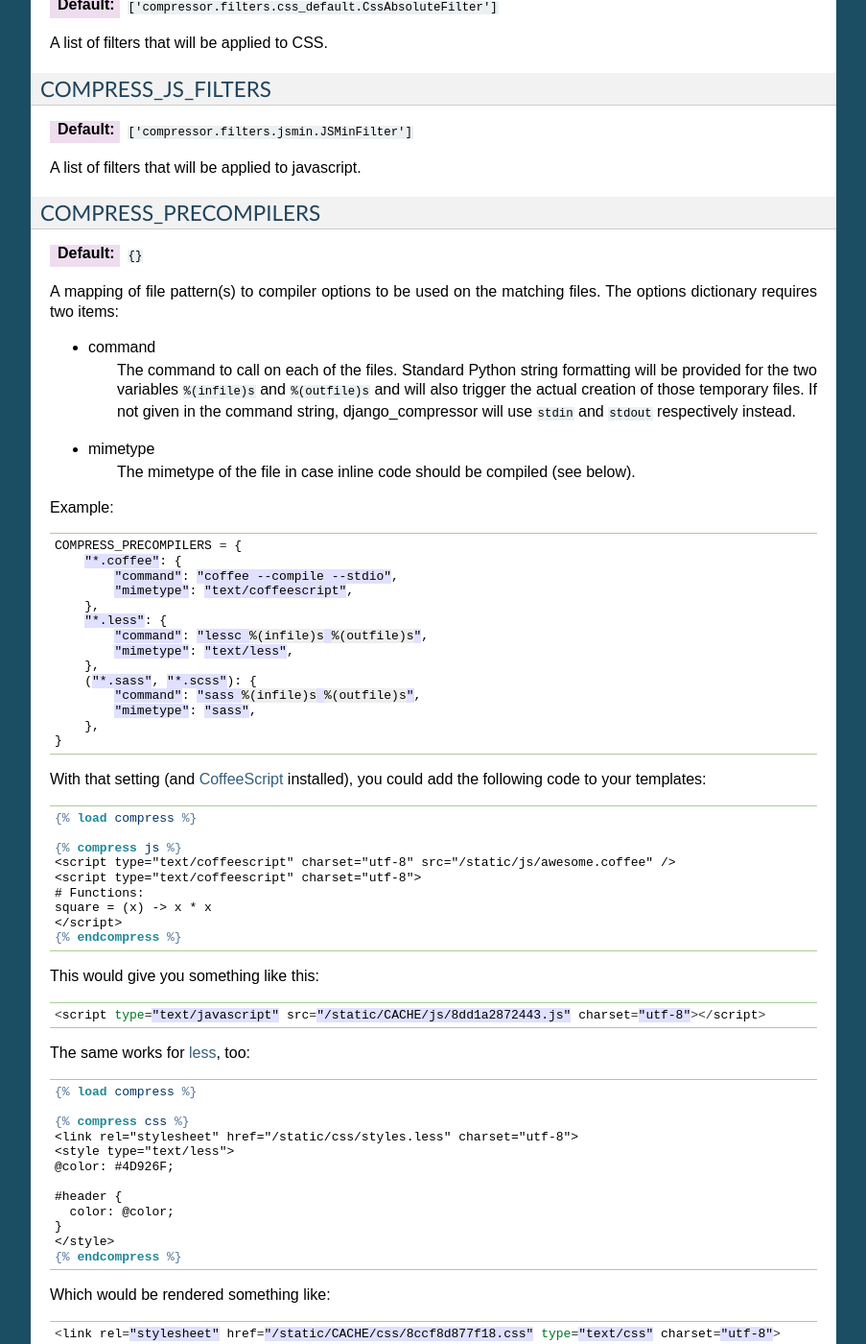
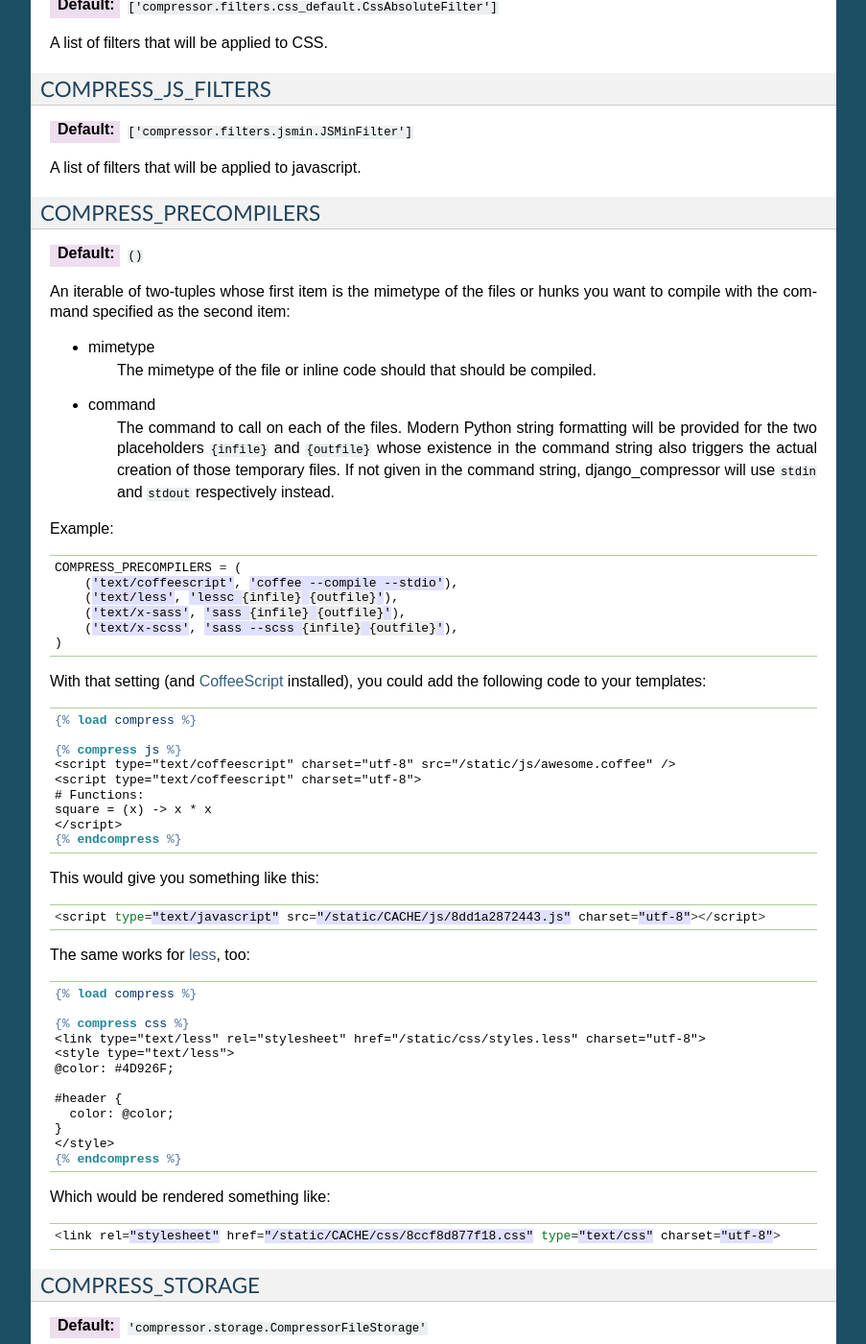
Before and after one commit to django-compressor/django-compressor, a Sphinx documentation site: the page built from docs/index.txt, in a window 1280 px wide and 1400 px high, scrolled down 4364 px. Shown: the whole window at 96% size, without its empty margins (198-1101 px from the left). Built offline with Sphinx 7.4.7, drawn with Linux system fonts in a browser that asks for light colours; some of the changed text lies outside the part shown.

Commit message:
Refactored precompilation to use mimetypes only (no filename matching anymore) and new-style string formatting for the commands.

```diff
--- a/docs/index.txt
+++ b/docs/index.txt
@@ -288,38 +288,30 @@ A list of filters that will be applied to javascript.
 COMPRESS_PRECOMPILERS
 ^^^^^^^^^^^^^^^^^^^^^
 
-:Default: ``{}``
+:Default: ``()``
 
-A mapping of file pattern(s) to compiler options to be used on the
-matching files. The options dictionary requires two items:
+An iterable of two-tuples whose first item is the mimetype of the files or
+hunks you want to compile with the command specified as the second item:
+
+* mimetype
+    The mimetype of the file or inline code should that should be compiled.
 
 * command
-    The command to call on each of the files. Standard Python string
-    formatting will be provided for the two variables ``%(infile)s`` and
-    ``%(outfile)s`` and will also trigger the actual creation of those
-    temporary files. If not given in the command string, django_compressor
-    will use ``stdin`` and ``stdout`` respectively instead.
-
-* mimetype
-    The mimetype of the file in case inline code should be compiled
-    (see below).
+    The command to call on each of the files. Modern Python string
+    formatting will be provided for the two placeholders ``{infile}`` and
+    ``{outfile}`` whose existence in the command string also triggers the
+    actual creation of those temporary files. If not given in the command
+    string, django_compressor will use ``stdin`` and ``stdout`` respectively
+    instead.
 
 Example::
 
-    COMPRESS_PRECOMPILERS = {
-        "*.coffee": {
-            "command": "coffee --compile --stdio",
-            "mimetype": "text/coffeescript",
-        },
-        "*.less": {
-            "command": "lessc %(infile)s %(outfile)s",
-            "mimetype": "text/less",
-        },
-        ("*.sass", "*.scss"): {
-            "command": "sass %(infile)s %(outfile)s",
-            "mimetype": "sass",
-        },
-    }
+    COMPRESS_PRECOMPILERS = (
+        ('text/coffeescript', 'coffee --compile --stdio'),
+        ('text/less', 'lessc {infile} {outfile}'),
+        ('text/x-sass', 'sass {infile} {outfile}'),
+        ('text/x-scss', 'sass --scss {infile} {outfile}'),
+    )
 
 With that setting (and CoffeeScript_ installed), you could add the following
 code to your templates:
@@ -347,7 +339,7 @@ The same works for less_, too:
     {% load compress %}
 
     {% compress css %}
-    <link rel="stylesheet" href="/static/css/styles.less" charset="utf-8">
+    <link type="text/less" rel="stylesheet" href="/static/css/styles.less" charset="utf-8">
     <style type="text/less">
     @color: #4D926F;
 
@@ -524,12 +516,10 @@ This section lists features and settings that are deprecated or removed
 in newer versions of django_compressor.
 
 * ``COMPRESS_LESSC_BINARY``
-    Superseded by the COMPRESS_PRECOMPILERS_ setting. Just add the following
-    to your settings::
+    Superseded by the COMPRESS_PRECOMPILERS_ setting. Just make sure to
+    use the correct mimetype when linking to less files or adding inline
+    code and add the following to your settings::
 
-        COMPRESS_PRECOMPILERS = {
-            "*.less": {
-                "command": "lessc %(infile)s %(outfile)s",
-                "mimetype": "text/less",
-            },
-        }
+        COMPRESS_PRECOMPILERS = (
+            ('text/less', 'lessc {infile} {outfile}'),
+        )
```
Also changed, not shown: 4 other files.
